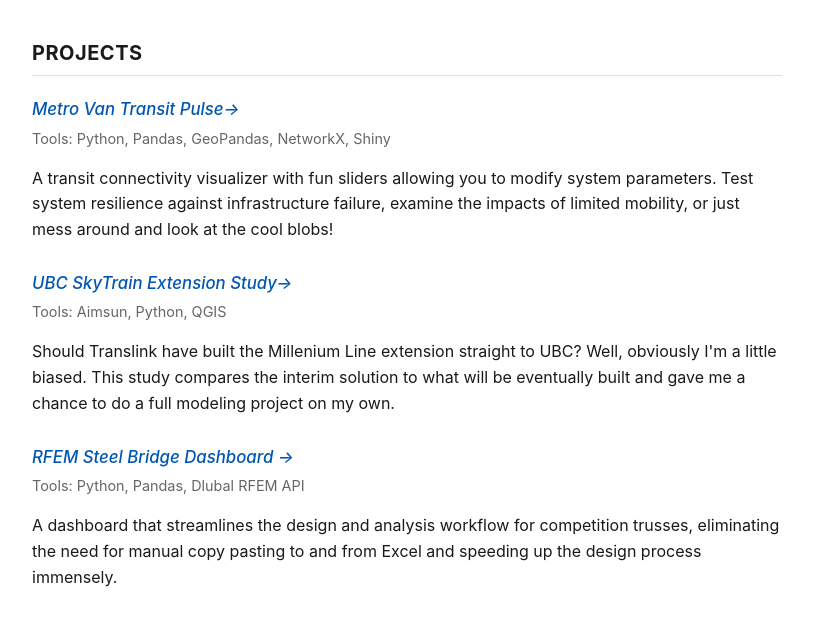
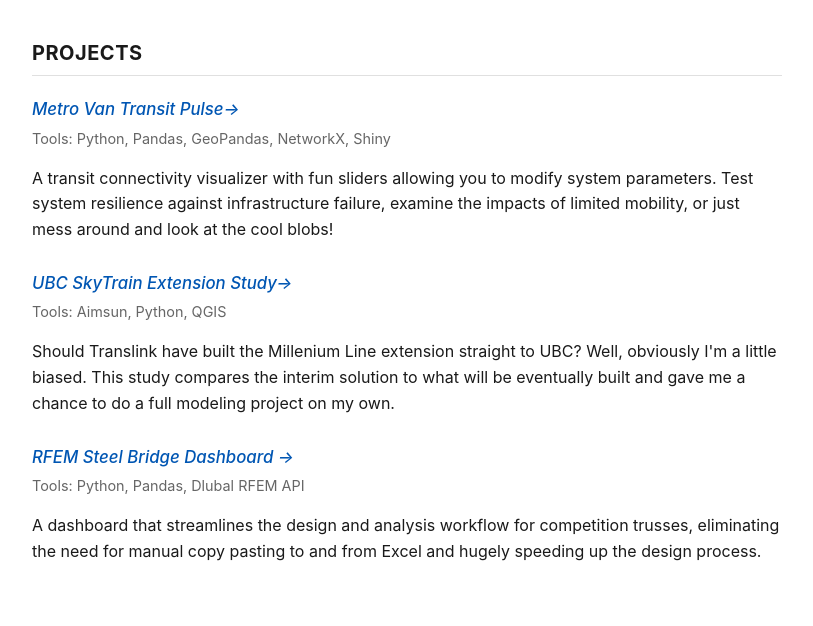
Before and after one commit to bradleycarver/website, a plain HTML site: page index.html in a window 1280 px wide. Shown: the part 438-1064 px from the top of the page, without its empty margins (233-1046 px from the left). Drawn offline with Linux system fonts and the light colour scheme.

Commit message:
project description

```diff
--- a/index.html
+++ b/index.html
@@ -286,7 +286,7 @@
       <div class="item">
         <h3><a href="https://github.com/bradleycarver/rfem-dashboard" target="_blank" rel="noopener">RFEM Steel Bridge Dashboard &rarr;</a></h3>
         <div class="meta">Tools: Python, Pandas, Dlubal RFEM API</div>
-        <p>A dashboard that streamlines the design and analysis workflow for competition trusses, eliminating the need for manual copy pasting to and from Excel and speeding up the design process immensely.</p>
+        <p>A dashboard that streamlines the design and analysis workflow for competition trusses, eliminating the need for manual copy pasting to and from Excel and hugely speeding up the design process.</p>
       </div>
     </div>
 
```
